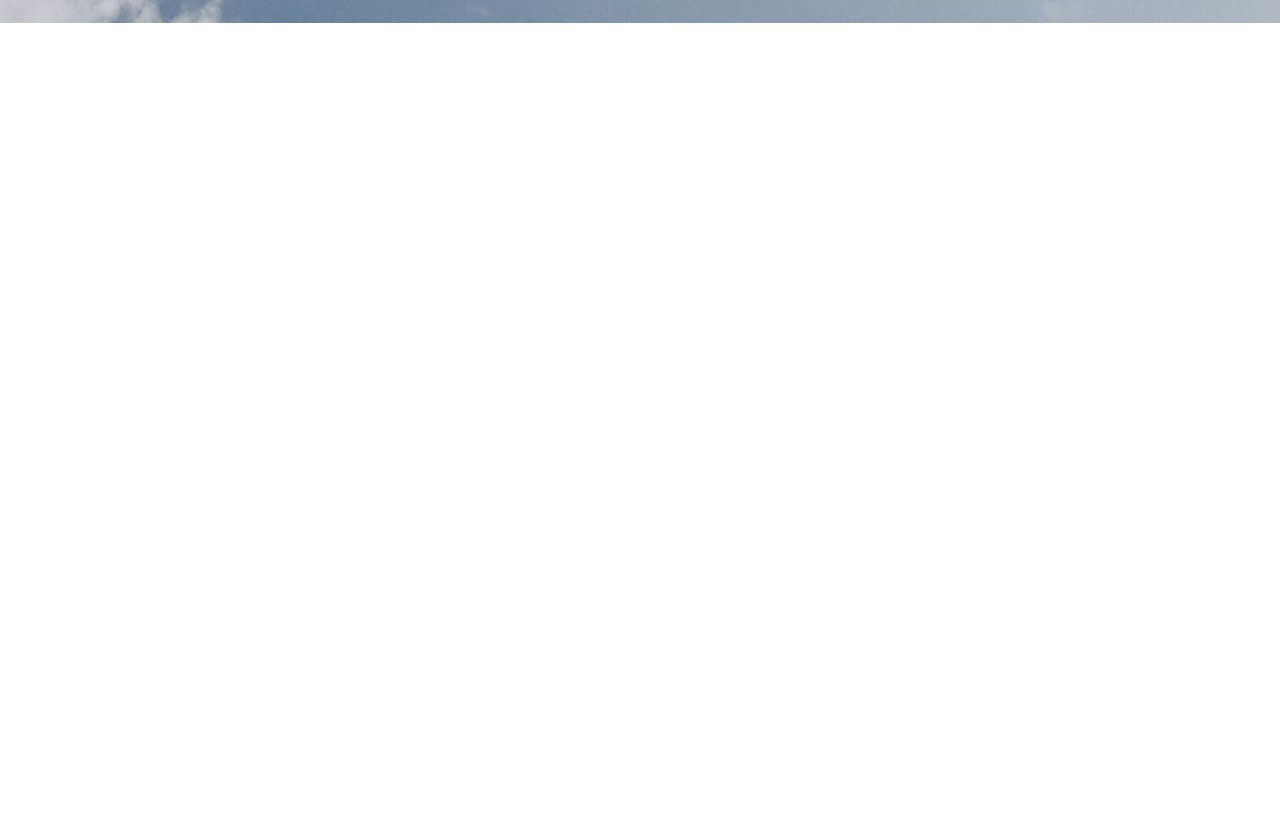
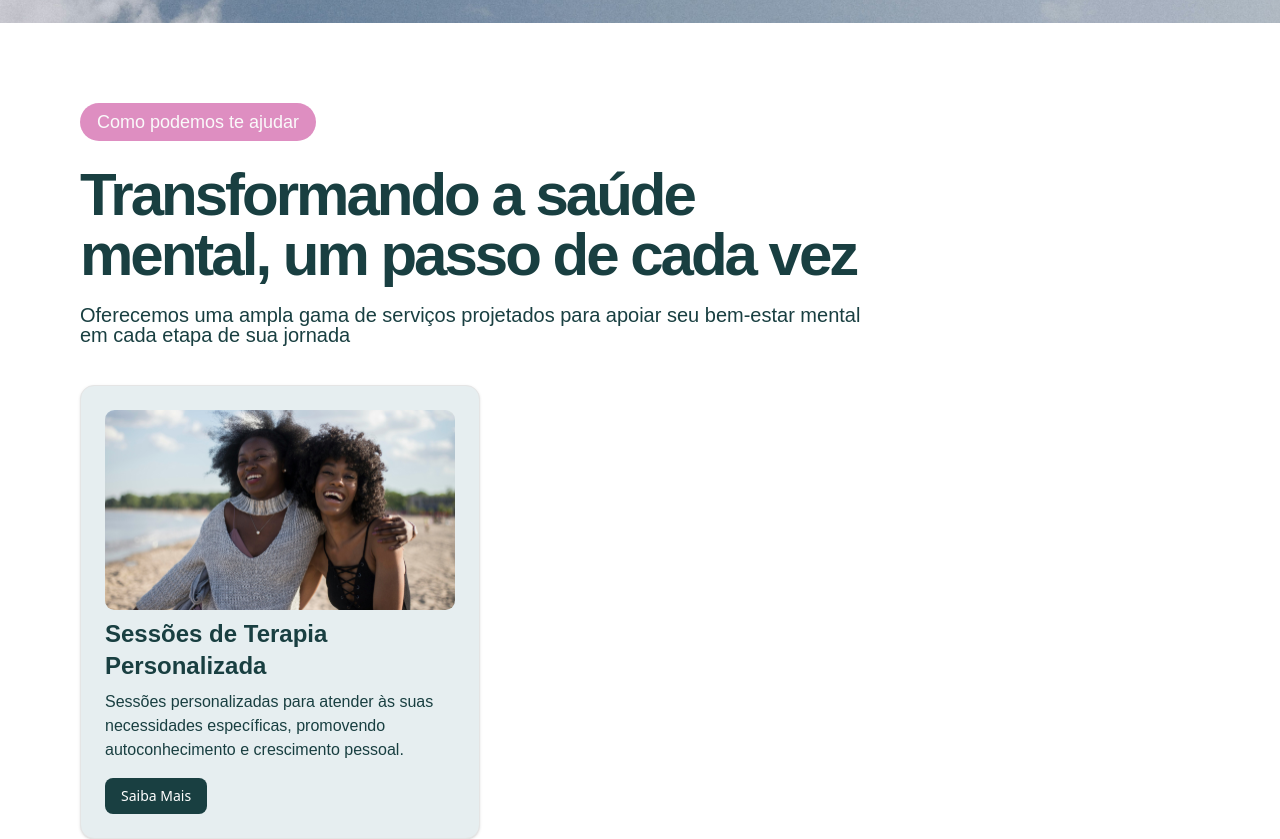
Before and after one commit to will10iam/psico-site, a Next.js app: page / in a window 1280 px wide. Shown: the part 577-1416 px from the top of the page. Before the commit the page ends 800 px from the top, so only its background shows below. Built offline with nearby package versions, Linux system fonts and the light colour scheme; a web font is replaced by a local one.

Commit message:
feat: create new component services

```diff
--- /dev/null
+++ b/src/app/components/Services.tsx
@@ -0,0 +1,52 @@
+"use client";
+
+import React from "react";
+import { Badge } from "@/components/ui/badge";
+import Image from "next/image";
+import { Button } from "@/components/ui/button";
+import {
+	Card,
+	CardContent,
+	CardTitle,
+	CardDescription,
+} from "@/components/ui/card";
+
+import serv1 from "../../../public/images/serv1.svg";
+
+export default function Services() {
+	return (
+		<>
+			<div className="mt-20 flex flex-row items-center justify-center md:justify-start">
+				<Badge className="text-sm md:text-lg md:ml-20 p-2 md:px-4 md:py-1 bg-[#DE8EC1] font-sans">
+					Como podemos te ajudar
+				</Badge>
+			</div>
+
+			<div className="mt-6 md:ml-20 md:w-200">
+				<h1 className="text-center md:text-start font-sans text-4xl md:text-6xl font-semibold tracking-tighter p-4 md:p-0 leading-none text-[#193F41]">
+					Transformando a saúde mental, um passo de cada vez
+				</h1>
+				<p className="text-[#193F41] text-center md:text-start font-sans p-4 md:p-0 leading-none md:mt-5 text-lg md:text-xl">
+					Oferecemos uma ampla gama de serviços projetados para apoiar seu
+					bem-estar mental em cada etapa de sua jornada
+				</p>
+			</div>
+
+			<div>
+				<Card className="flex flex-col md:flex-row items-center justify-center w-90 md:w-[400px] mt-10 ml-4 md:ml-20 bg-[#E6EEF0]">
+					<CardContent className="">
+						<Image src={serv1} alt="Terapia Individual" />
+						<CardTitle className="text-2xl font-semibold mb-2 font-sans text-[#193F41] mt-2">
+							Sessões de Terapia Personalizada
+						</CardTitle>
+						<CardDescription className="text-base text-[#193F41] font-sans">
+							Sessões personalizadas para atender às suas necessidades
+							específicas, promovendo autoconhecimento e crescimento pessoal.
+						</CardDescription>
+						<Button className="mt-4 text-white">Saiba Mais</Button>
+					</CardContent>
+				</Card>
+			</div>
+		</>
+	);
+}
--- a/src/app/page.tsx
+++ b/src/app/page.tsx
@@ -1,11 +1,13 @@
 import Navbar from "./components/Navbar";
 import HeroSection from "./components/HeroSection";
+import Services from "./components/Services";
 
 export default function Home() {
 	return (
 		<>
 			<Navbar />
 			<HeroSection />
+			<Services />
 		</>
 	);
 }
--- /dev/null
+++ b/src/components/ui/badge.tsx
@@ -0,0 +1,46 @@
+import * as React from "react"
+import { Slot } from "@radix-ui/react-slot"
+import { cva, type VariantProps } from "class-variance-authority"
+
+import { cn } from "@/lib/utils"
+
+const badgeVariants = cva(
+  "inline-flex items-center justify-center rounded-full border px-2 py-0.5 text-xs font-medium w-fit whitespace-nowrap shrink-0 [&>svg]:size-3 gap-1 [&>svg]:pointer-events-none focus-visible:border-ring focus-visible:ring-ring/50 focus-visible:ring-[3px] aria-invalid:ring-destructive/20 dark:aria-invalid:ring-destructive/40 aria-invalid:border-destructive transition-[color,box-shadow] overflow-hidden",
+  {
+    variants: {
+      variant: {
+        default:
+          "border-transparent bg-primary text-primary-foreground [a&]:hover:bg-primary/90",
+        secondary:
+          "border-transparent bg-secondary text-secondary-foreground [a&]:hover:bg-secondary/90",
+        destructive:
+          "border-transparent bg-destructive text-white [a&]:hover:bg-destructive/90 focus-visible:ring-destructive/20 dark:focus-visible:ring-destructive/40 dark:bg-destructive/60",
+        outline:
+          "text-foreground [a&]:hover:bg-accent [a&]:hover:text-accent-foreground",
+      },
+    },
+    defaultVariants: {
+      variant: "default",
+    },
+  }
+)
+
+function Badge({
+  className,
+  variant,
+  asChild = false,
+  ...props
+}: React.ComponentProps<"span"> &
+  VariantProps<typeof badgeVariants> & { asChild?: boolean }) {
+  const Comp = asChild ? Slot : "span"
+
+  return (
+    <Comp
+      data-slot="badge"
+      className={cn(badgeVariants({ variant }), className)}
+      {...props}
+    />
+  )
+}
+
+export { Badge, badgeVariants }
--- /dev/null
+++ b/src/components/ui/card.tsx
@@ -0,0 +1,92 @@
+import * as React from "react"
+
+import { cn } from "@/lib/utils"
+
+function Card({ className, ...props }: React.ComponentProps<"div">) {
+  return (
+    <div
+      data-slot="card"
+      className={cn(
+        "bg-card text-card-foreground flex flex-col gap-6 rounded-xl border py-6 shadow-sm",
+        className
+      )}
+      {...props}
+    />
+  )
+}
+
+function CardHeader({ className, ...props }: React.ComponentProps<"div">) {
+  return (
+    <div
+      data-slot="card-header"
+      className={cn(
+        "@container/card-header grid auto-rows-min grid-rows-[auto_auto] items-start gap-2 px-6 has-data-[slot=card-action]:grid-cols-[1fr_auto] [.border-b]:pb-6",
+        className
+      )}
+      {...props}
+    />
+  )
+}
+
+function CardTitle({ className, ...props }: React.ComponentProps<"div">) {
+  return (
+    <div
+      data-slot="card-title"
+      className={cn("leading-none font-semibold", className)}
+      {...props}
+    />
+  )
+}
+
+function CardDescription({ className, ...props }: React.ComponentProps<"div">) {
+  return (
+    <div
+      data-slot="card-description"
+      className={cn("text-muted-foreground text-sm", className)}
+      {...props}
+    />
+  )
+}
+
+function CardAction({ className, ...props }: React.ComponentProps<"div">) {
+  return (
+    <div
+      data-slot="card-action"
+      className={cn(
+        "col-start-2 row-span-2 row-start-1 self-start justify-self-end",
+        className
+      )}
+      {...props}
+    />
+  )
+}
+
+function CardContent({ className, ...props }: React.ComponentProps<"div">) {
+  return (
+    <div
+      data-slot="card-content"
+      className={cn("px-6", className)}
+      {...props}
+    />
+  )
+}
+
+function CardFooter({ className, ...props }: React.ComponentProps<"div">) {
+  return (
+    <div
+      data-slot="card-footer"
+      className={cn("flex items-center px-6 [.border-t]:pt-6", className)}
+      {...props}
+    />
+  )
+}
+
+export {
+  Card,
+  CardHeader,
+  CardFooter,
+  CardTitle,
+  CardAction,
+  CardDescription,
+  CardContent,
+}
```
Also changed, not shown: public/images/serv1.svg (added), public/images/serv2.svg (added).
